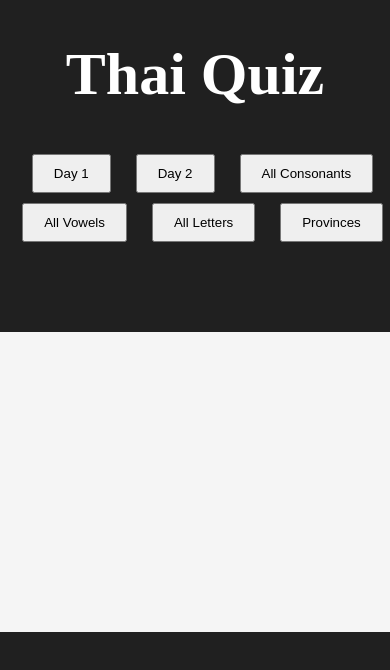
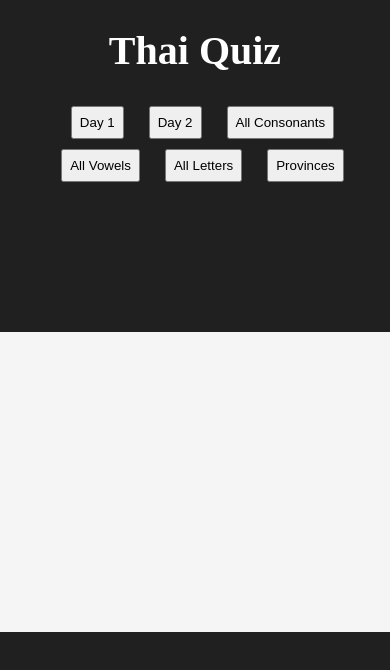
Before and after one commit to Apfeloxid/thai, a plain HTML site: page index.html in a window 390 px wide. Drawn offline with Linux system fonts and the light colour scheme.

Commit message:
Improved responsiveness

```diff
--- a/styles.css
+++ b/styles.css
@@ -78,16 +78,22 @@ body {
 }
 
 @media screen and (max-width: 1000px) {
+    header {
+        font-size: 20px;
+    }
+
     #quiz-section {
         height: 400px;
         width: 100%;
         left: 0;
         transform: translate(0, -30%);
     }
+
     #gamemode-section button {
         margin-top: 5px;
         margin-bottom: 5px;
         margin-right: 5px;
+        padding: 7px;
     }
 
     #letterDisplay {
```
